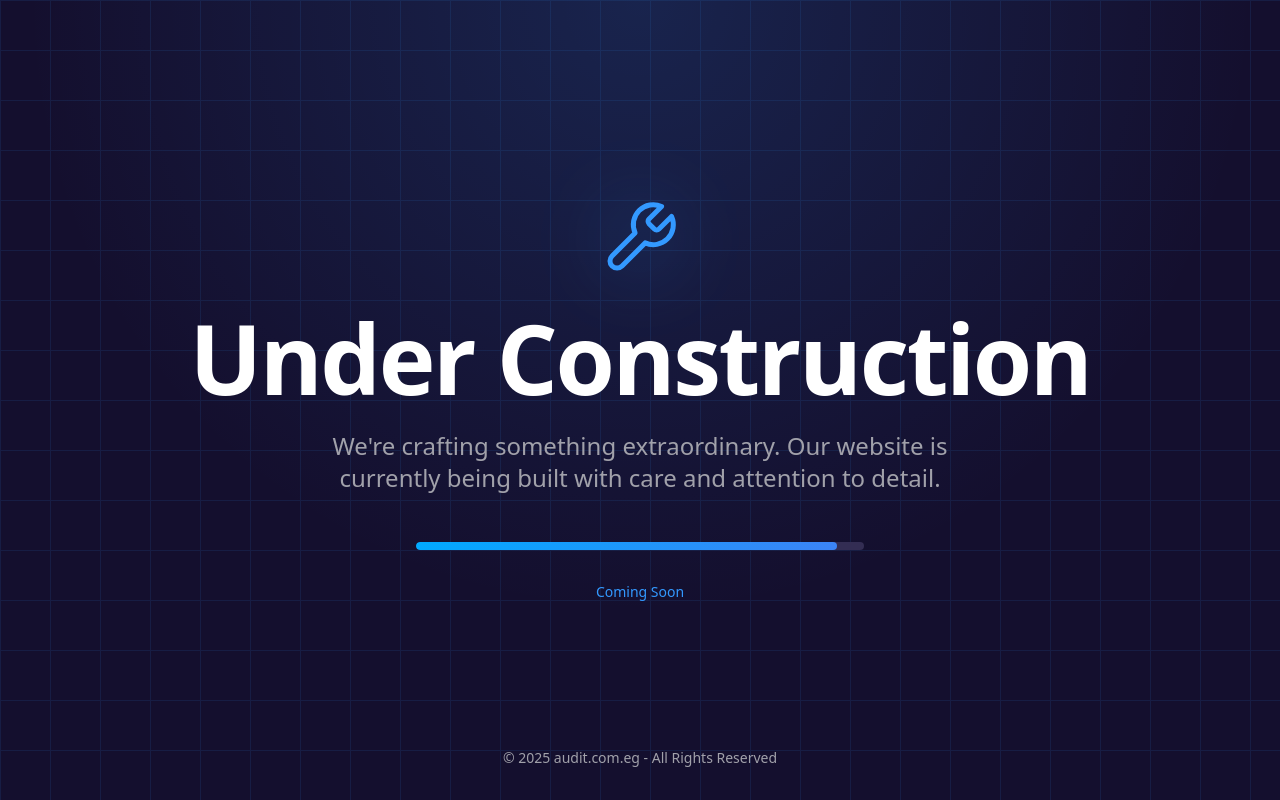
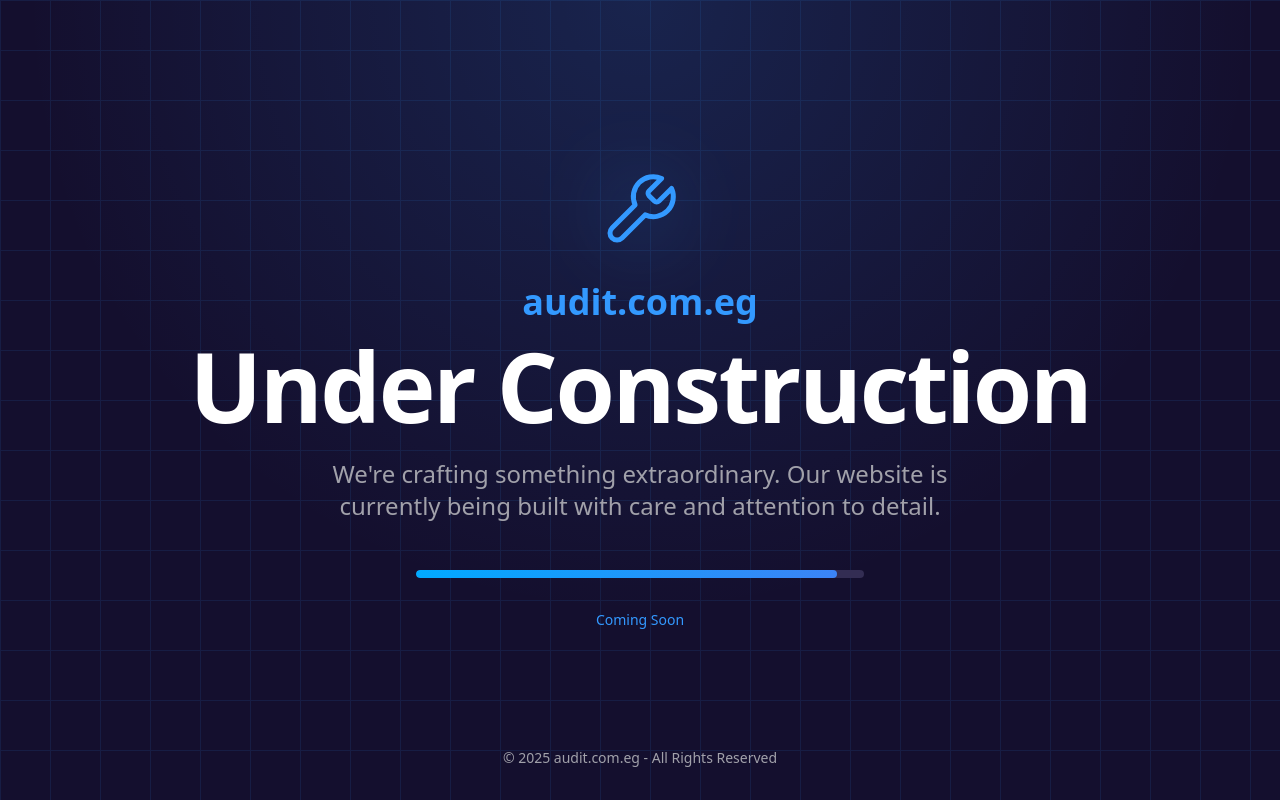
Before and after one commit to abdelrahmanahmed/audit.com, a React (Vite) app: page / in a window 1280 px wide. Built offline with nearby package versions, Linux system fonts and the light colour scheme; the HTML template or start-up script is replaced by a standard one.

Commit message:
Update text before "Under Construction"

```diff
--- a/src/pages/Index.tsx
+++ b/src/pages/Index.tsx
@@ -25,6 +25,14 @@ const Index = () => {
             <Wrench className="relative h-20 w-20 text-primary" strokeWidth={1.5} />
           </div>
         </div>
+
+        {/* Website Name */}
+        <p
+          className="mb-4 animate-fade-in text-2xl font-semibold text-primary sm:text-3xl md:text-4xl"
+          style={{ animationDelay: "0.05s", animationFillMode: "both" }}
+        >
+          audit.com.eg
+        </p>
 
         {/* Heading */}
         <h1
```
